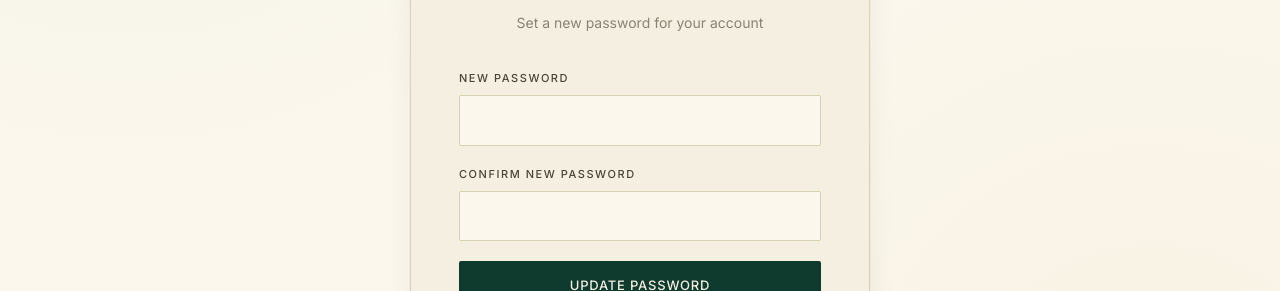
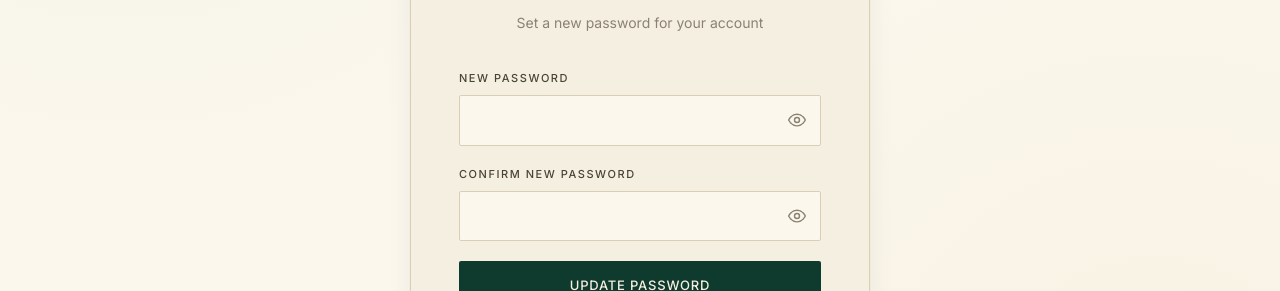
Before and after one commit to Axman1ak/dmgs-alumni, a Next.js app in the folder dmgs-alumni/: page /reset-password/update in a window 1280 px wide. Shown: the part 360-651 px from the top of the page. Built offline with nearby package versions, Linux system fonts and the light colour scheme.

Commit message:
Add files via upload

```diff
--- a/dmgs-alumni/app/(auth)/login/page.tsx
+++ b/dmgs-alumni/app/(auth)/login/page.tsx
@@ -5,6 +5,7 @@ import { useFormState } from "react-dom";
 import { login, type AuthState } from "../actions";
 import { AuthCard, FormNotice } from "@/components/auth/AuthCard";
 import { SubmitButton } from "@/components/auth/SubmitButton";
+import { PasswordField } from "@/components/auth/PasswordField";
 
 const initial: AuthState = {};
 
@@ -21,12 +22,13 @@ export default function LoginPage() {
           </label>
           <input id="email" name="email" type="email" autoComplete="email" required className="field-input" />
         </div>
-        <div className="mb-5">
-          <label htmlFor="password" className="field-label">
-            Password
-          </label>
-          <input id="password" name="password" type="password" autoComplete="current-password" required className="field-input" />
-        </div>
+        <PasswordField
+          id="password"
+          name="password"
+          label="Password"
+          autoComplete="current-password"
+          required
+        />
         <SubmitButton>Sign in</SubmitButton>
       </form>
 
--- a/dmgs-alumni/app/(auth)/reset-password/update/page.tsx
+++ b/dmgs-alumni/app/(auth)/reset-password/update/page.tsx
@@ -5,6 +5,7 @@ import Link from "next/link";
 import { useRouter } from "next/navigation";
 import { createClient } from "@/lib/supabase/client";
 import { AuthCard, FormNotice } from "@/components/auth/AuthCard";
+import { PasswordField } from "@/components/auth/PasswordField";
 
 /**
  * Landing page for the password-reset email link. By the time the user reaches
@@ -59,36 +60,26 @@ export default function UpdatePasswordPage() {
       ) : (
         <form onSubmit={onSubmit}>
           {error && <FormNotice tone="error">{error}</FormNotice>}
-          <div className="mb-5">
-            <label htmlFor="password" className="field-label">
-              New password
-            </label>
-            <input
+          <PasswordField
             id="password"
-              type="password"
+            name="password"
+            label="New password"
             autoComplete="new-password"
             minLength={8}
             required
             value={password}
-              onChange={(e) => setPassword(e.target.value)}
-              className="field-input"
+            onChange={setPassword}
           />
-          </div>
-          <div className="mb-5">
-            <label htmlFor="confirm" className="field-label">
-              Confirm new password
-            </label>
-            <input
+          <PasswordField
             id="confirm"
-              type="password"
+            name="confirm"
+            label="Confirm new password"
             autoComplete="new-password"
             minLength={8}
             required
             value={confirm}
-              onChange={(e) => setConfirm(e.target.value)}
-              className="field-input"
+            onChange={setConfirm}
           />
-          </div>
           <button
             type="submit"
             disabled={busy}
--- a/dmgs-alumni/app/(auth)/signup/page.tsx
+++ b/dmgs-alumni/app/(auth)/signup/page.tsx
@@ -6,6 +6,7 @@ import { useFormState } from "react-dom";
 import { signup, type AuthState } from "../actions";
 import { AuthCard, FormNotice } from "@/components/auth/AuthCard";
 import { SubmitButton } from "@/components/auth/SubmitButton";
+import { PasswordField } from "@/components/auth/PasswordField";
 
 const initial: AuthState = {};
 
@@ -128,10 +129,10 @@ export default function SignupPage() {
             value={email}
             onChange={setEmail}
           />
-          <Field
+          <PasswordField
+            id="password"
             name="password"
             label="Password *"
-            type="password"
             autoComplete="new-password"
             value={password}
             onChange={setPassword}
--- /dev/null
+++ b/dmgs-alumni/components/auth/PasswordField.tsx
@@ -0,0 +1,86 @@
+"use client";
+
+import { useState } from "react";
+
+/**
+ * Password input with a show/hide eye toggle. Works controlled (value +
+ * onChange) or uncontrolled (defaultValue), so it drops into every auth form.
+ */
+export function PasswordField({
+  id,
+  name,
+  label,
+  autoComplete,
+  required,
+  minLength,
+  value,
+  onChange,
+  defaultValue,
+  hint,
+}: {
+  id: string;
+  name: string;
+  label?: string;
+  autoComplete?: string;
+  required?: boolean;
+  minLength?: number;
+  value?: string;
+  onChange?: (v: string) => void;
+  defaultValue?: string;
+  hint?: string;
+}) {
+  const [show, setShow] = useState(false);
+  const controlled = value !== undefined && onChange !== undefined;
+
+  return (
+    <div className="mb-5">
+      {label && (
+        <label htmlFor={id} className="field-label">
+          {label}
+        </label>
+      )}
+      <div className="relative">
+        <input
+          id={id}
+          name={name}
+          type={show ? "text" : "password"}
+          autoComplete={autoComplete}
+          required={required}
+          minLength={minLength}
+          className="field-input pr-12"
+          {...(controlled
+            ? { value, onChange: (e) => onChange!(e.target.value) }
+            : { defaultValue })}
+        />
+        <button
+          type="button"
+          onClick={() => setShow((s) => !s)}
+          aria-label={show ? "Hide password" : "Show password"}
+          className="absolute inset-y-0 right-0 flex w-12 items-center justify-center text-ink-muted transition-colors hover:text-emerald-900"
+        >
+          {show ? <EyeOff /> : <Eye />}
+        </button>
+      </div>
+      {hint && <p className="mt-1.5 font-sans text-[11px] text-ink-muted">{hint}</p>}
+    </div>
+  );
+}
+
+function Eye() {
+  return (
+    <svg width="20" height="20" viewBox="0 0 24 24" fill="none" stroke="currentColor" strokeWidth="1.7" strokeLinecap="round" strokeLinejoin="round" aria-hidden="true">
+      <path d="M2 12s3.5-7 10-7 10 7 10 7-3.5 7-10 7-10-7-10-7Z" />
+      <circle cx="12" cy="12" r="3" />
+    </svg>
+  );
+}
+
+function EyeOff() {
+  return (
+    <svg width="20" height="20" viewBox="0 0 24 24" fill="none" stroke="currentColor" strokeWidth="1.7" strokeLinecap="round" strokeLinejoin="round" aria-hidden="true">
+      <path d="M9.9 4.24A9.1 9.1 0 0 1 12 4c6.5 0 10 7 10 7a13.2 13.2 0 0 1-1.67 2.4M6.6 6.6A13.3 13.3 0 0 0 2 12s3.5 7 10 7a9 9 0 0 0 4.4-1.1" />
+      <path d="M9.9 9.9a3 3 0 1 0 4.2 4.2" />
+      <path d="M2 2l20 20" />
+    </svg>
+  );
+}
```
Lines whose indentation alone changed are shown as unchanged.
